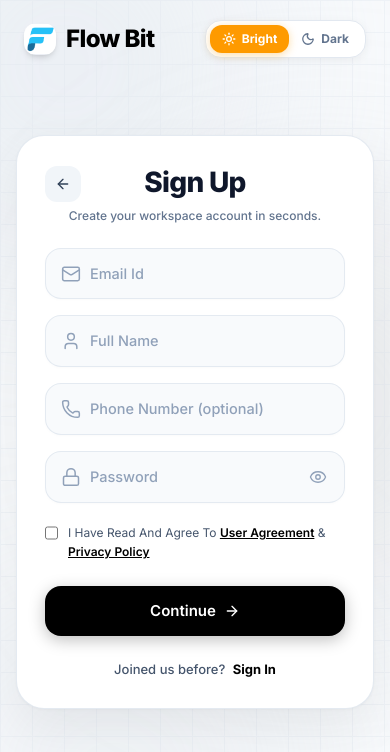
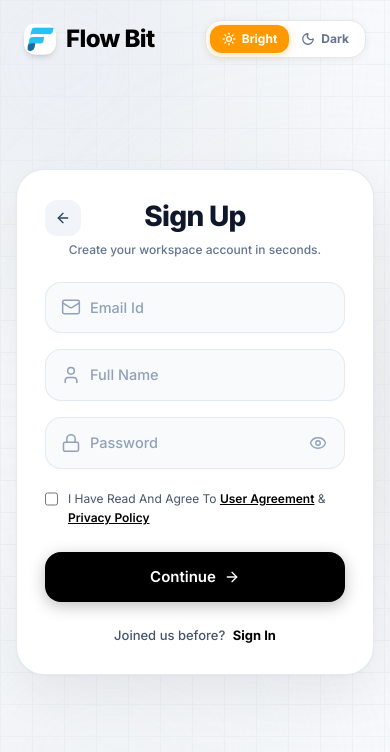
Before and after one commit to ujjwal-notpro/virtual-office, a React (Vite) app in the folder VOW/: page /signup in a window 390 px wide. Shown: the top 752 px of the page. Built offline with nearby package versions, Linux system fonts and the light colour scheme; no server answers; a web font is replaced by a local one.

Commit message:
removed phone no. option from register page

```diff
--- a/VOW/src/pages/SignUp.jsx
+++ b/VOW/src/pages/SignUp.jsx
@@ -1,5 +1,5 @@
 import React, { useState } from 'react';
-import { Mail, User, Lock, ArrowRight, Phone } from 'lucide-react';
+import { Mail, User, Lock, ArrowRight } from 'lucide-react';
 import { Link, useNavigate } from 'react-router-dom';
 import AuthLayout from '../components/auth/AuthLayout';
 import AuthInput from '../components/auth/AuthInput';
@@ -11,7 +11,6 @@ const SignUp = () => {
   const [formData, setFormData] = useState({
     identifier: '',
     fullName: '',
-    phone: '',
     password: '',
     agreeToTerms: false,
   });
@@ -47,7 +46,6 @@ const SignUp = () => {
       const registered = await registerUser({
         name: formData.fullName.trim(),
         email,
-        phone: formData.phone.trim(),
         password: formData.password,
         role: 'employee',
       });
@@ -121,17 +119,6 @@ const SignUp = () => {
         />
 
         <AuthInput
-          id="phone"
-          name="phone"
-          type="tel"
-          placeholder="Phone Number (optional)"
-          icon={Phone}
-          value={formData.phone}
-          onChange={handleChange}
-          autoComplete="tel"
-        />
-
-        <AuthInput
           id="password"
           name="password"
           type="password"
```
